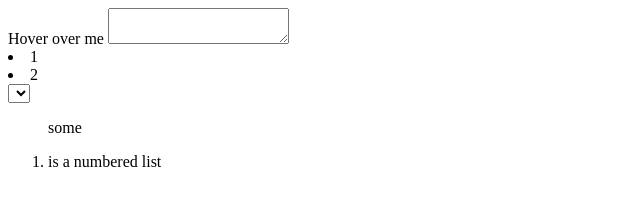
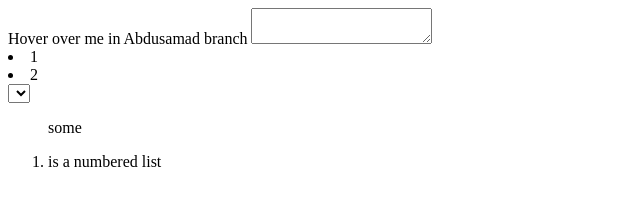
Before and after one commit to codebyasad/php, a plain HTML site: page smaple.html in a window 1280 px wide. Shown: the whole page, without its empty margins (0-640 px from the left). Drawn offline with Linux system fonts and the light colour scheme.

Commit message:
new thing in abdusamad branch

```diff
--- a/smaple.html
+++ b/smaple.html
@@ -45,7 +45,7 @@
 <body>
 
 <div class="tooltip">
-    Hover over me
+    Hover over me in Abdusamad branch
     <div class="tooltiptext">This is a tooltip!</div>
 </div>
 <textarea ></textarea>
```
